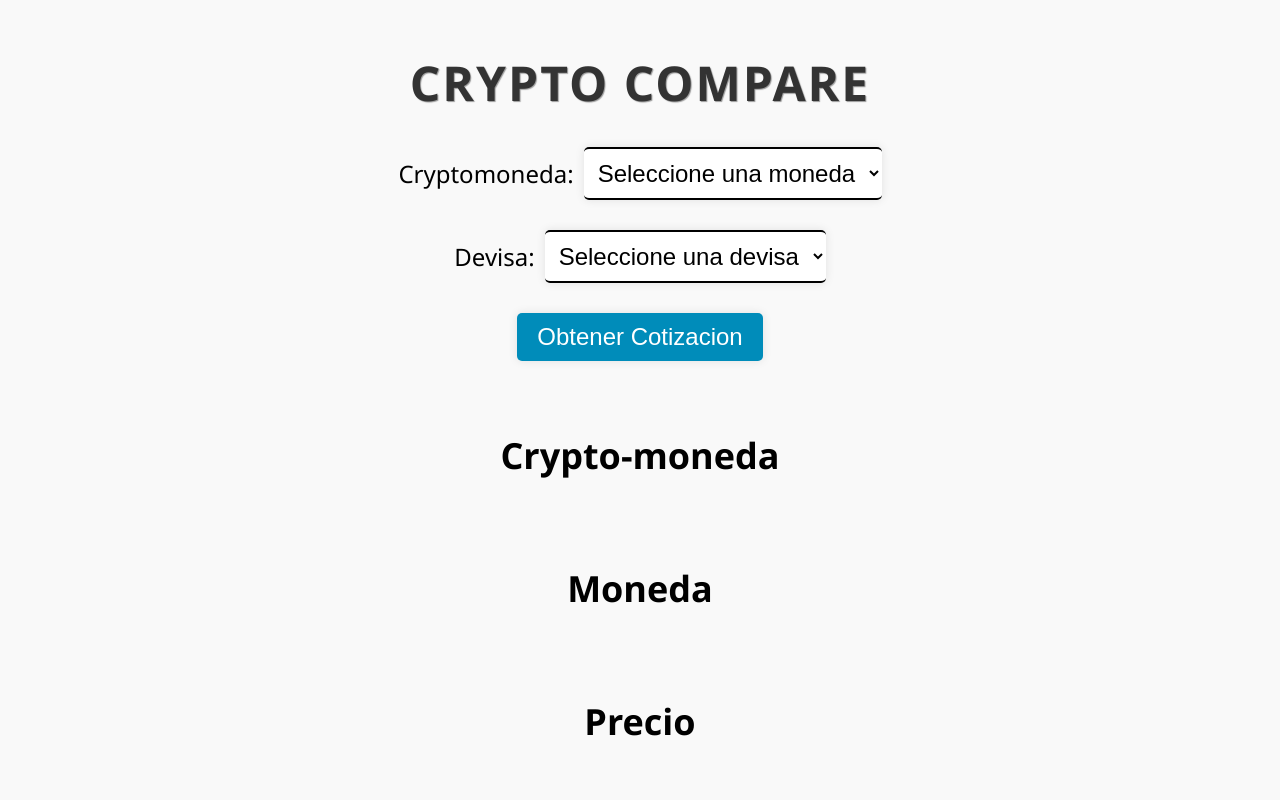
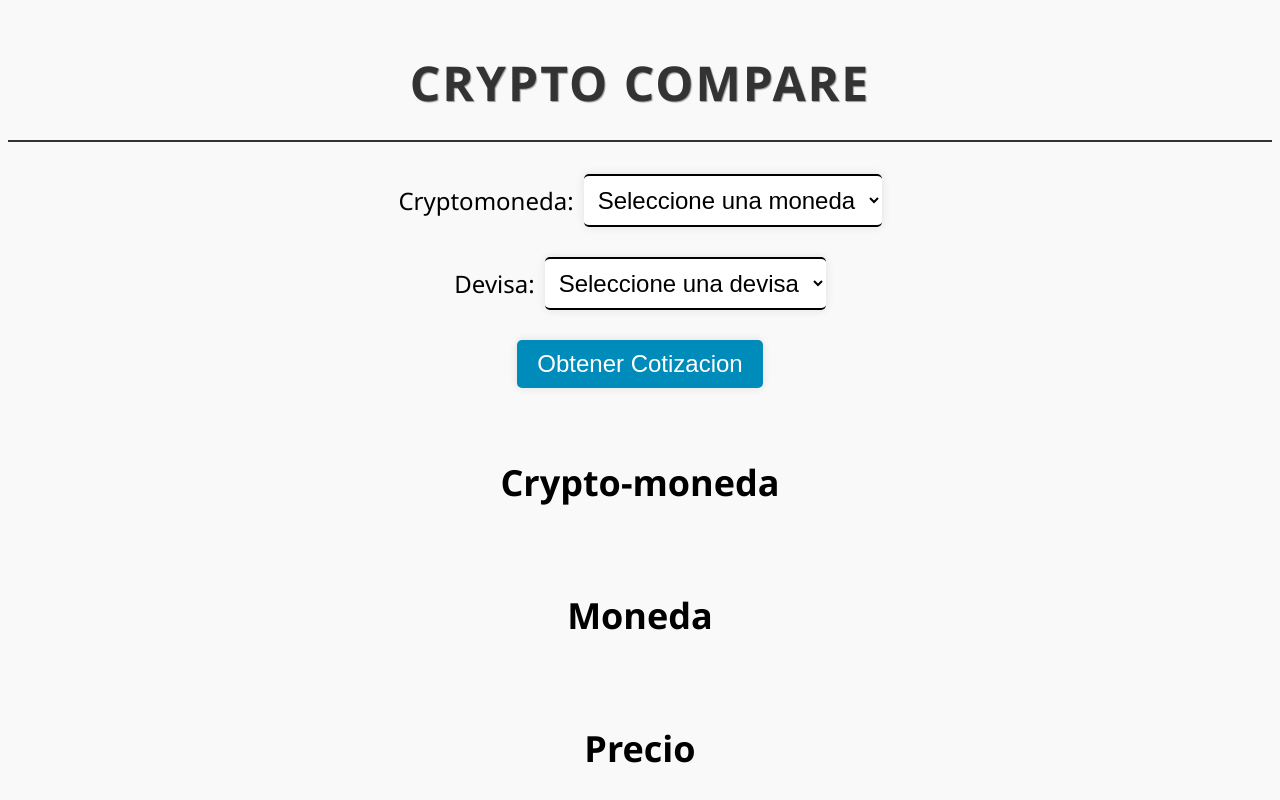
Before and after one commit to MohamedTrab/CryptoCompare, a plain HTML site: page index.html in a window 1280 px wide. Shown: the top 800 px of the page. Drawn offline with Linux system fonts and the light colour scheme.

Commit message:
derniere modification

```diff
--- a/style.css
+++ b/style.css
@@ -11,6 +11,8 @@ body {
     letter-spacing: 2px; /* Espacement des caractères */
     color: #333; /* Couleur de texte */
     text-shadow: 1px 1px 1px #999; /* Ombre de texte */
+    border-bottom: 2px solid #333;
+    padding-bottom: 25px;
   }
 
 
```
